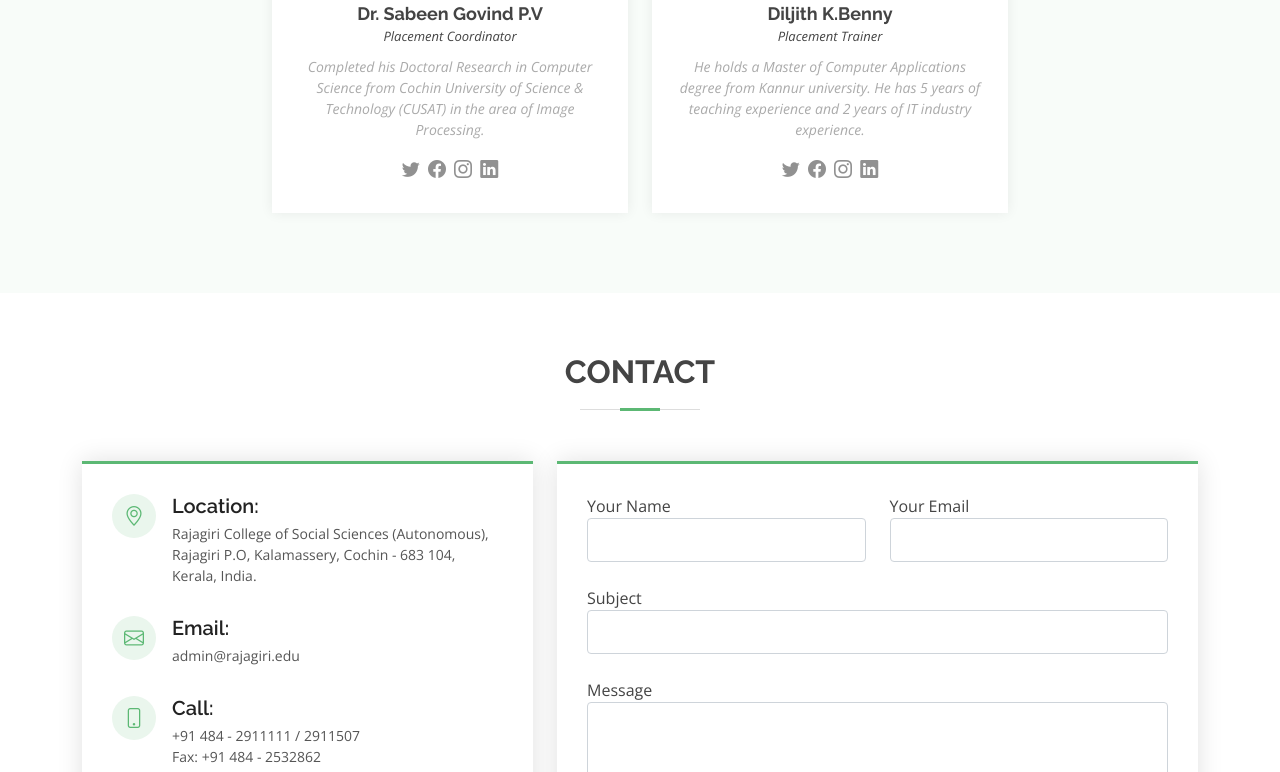
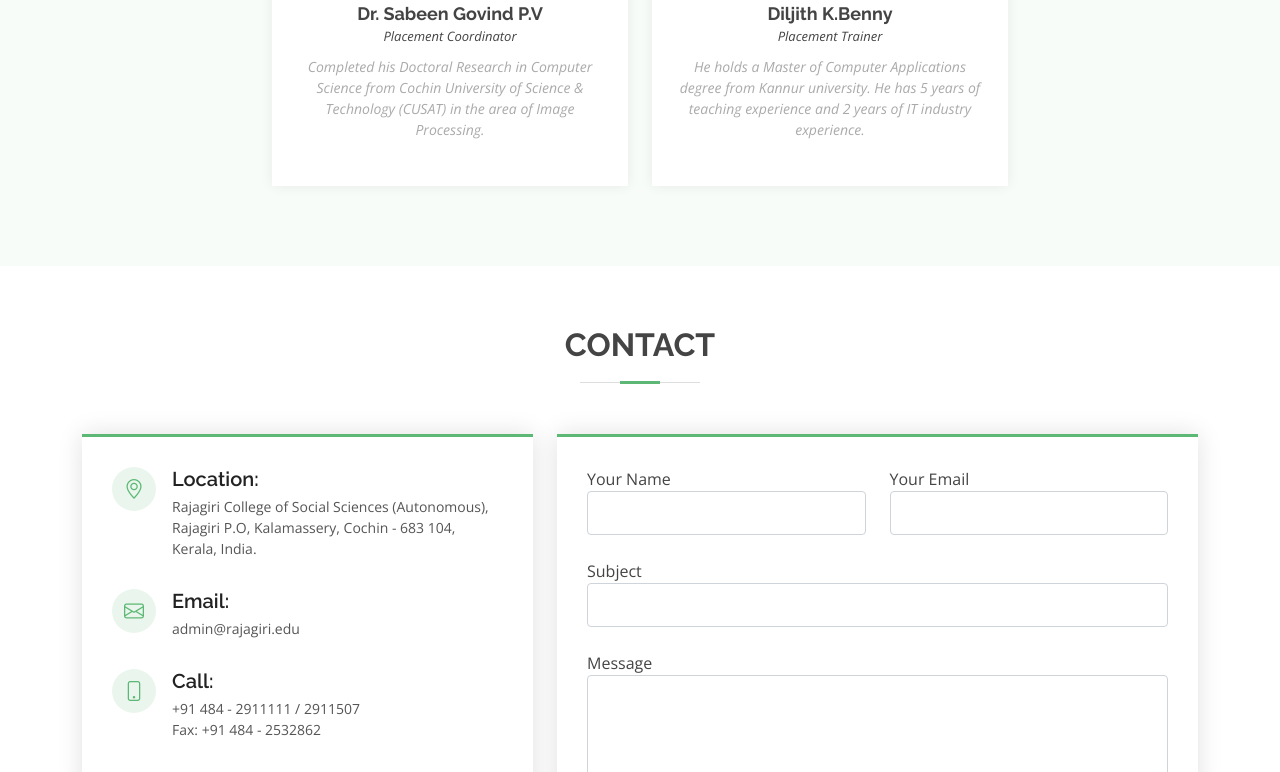
Before and after one commit to Laravel-Team2k23/Placement, a plain HTML site: page index.html in a window 1280 px wide. Shown: the part 3098-3870 px from the top of the page. Drawn offline with nearby package versions, Linux system fonts and the light colour scheme.

Commit message:
teamcommit

```diff
--- a/index.html
+++ b/index.html
@@ -273,12 +273,7 @@ The new programme MSc Computer Science (Data Analytics), affiliated to M G Unive
               <p>
                 Completed his Doctoral Research in Computer Science from Cochin University of Science & Technology (CUSAT) in the area of Image Processing.
               </p>
-              <div class="social">
-                <a href=""><i class="bi bi-twitter"></i></a>
-                <a href=""><i class="bi bi-facebook"></i></a>
-                <a href=""><i class="bi bi-instagram"></i></a>
-                <a href=""><i class="bi bi-linkedin"></i></a>
-              </div>
+
             </div>
           </div>
 
@@ -290,12 +285,7 @@ The new programme MSc Computer Science (Data Analytics), affiliated to M G Unive
               <p>
                 He holds a Master of Computer Applications degree from Kannur university. He has 5 years of teaching experience and 2 years of IT industry experience.
               </p>
-                <div class="social">
-                <a href=""><i class="bi bi-twitter"></i></a>
-                <a href=""><i class="bi bi-facebook"></i></a>
-                <a href=""><i class="bi bi-instagram"></i></a>
-                <a href=""><i class="bi bi-linkedin"></i></a>
-              </div>
+
             </div>
           </div>
 
```
